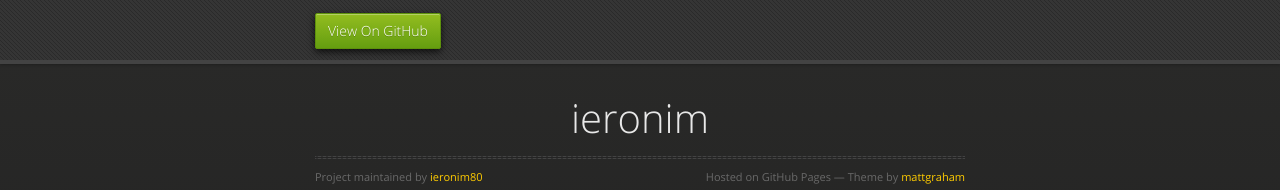
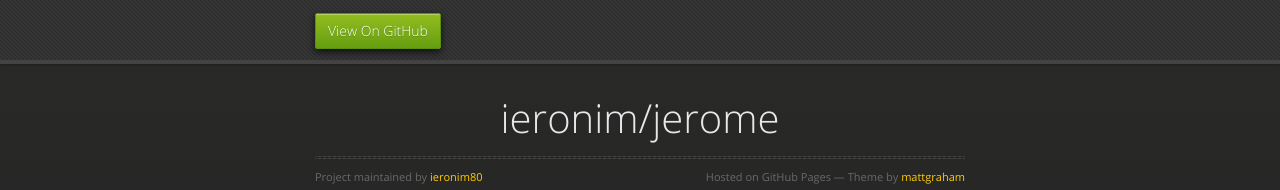
Before and after one commit to ieronim80/ieronim80.github.io, a plain HTML site: page index.html in a window 1280 px wide. Shown: the top 190 px of the page. Drawn offline with nearby package versions, Linux system fonts and the light colour scheme.

Commit message:
Update index.html

```diff
--- a/index.html
+++ b/index.html
@@ -28,7 +28,7 @@
 
       <section>
         <div id="title">
-          <h1>ieronim</h1>
+          <h1>ieronim/jerome</h1>
           <p></p>
           <hr>
           <span class="credits left">Project maintained by <a href="https://github.com/ieronim80">ieronim80</a></span>
```
